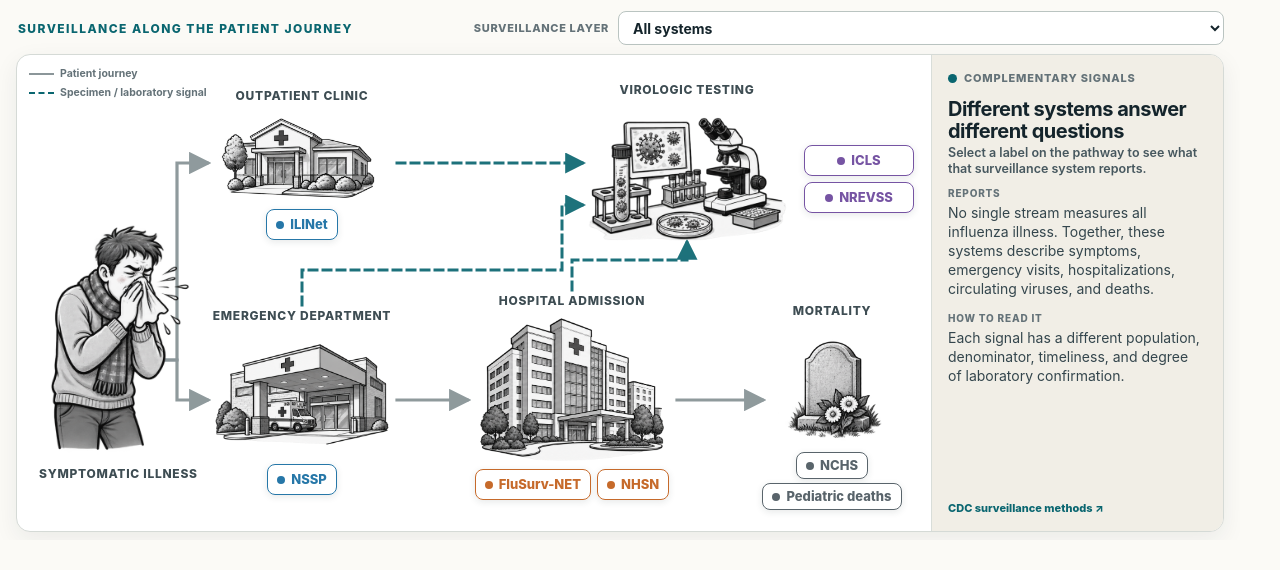
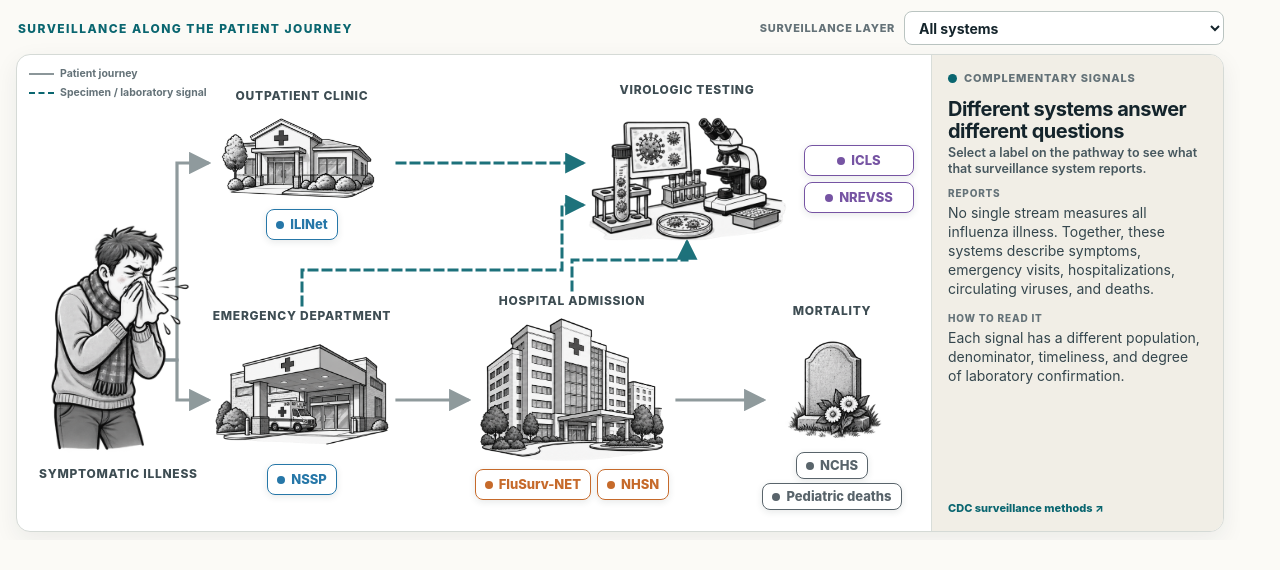
Before and after one commit to ausmeyer/ut-grand-rounds-visuals, a plain HTML site: page docs/slide-04.html in a window 1280 px wide. Drawn offline with Linux system fonts and the light colour scheme.

Commit message:
Reduce slide 4 filter width

```diff
--- a/docs/slide-04.html
+++ b/docs/slide-04.html
@@ -74,7 +74,7 @@
     }
 
     select {
-      width: 606px;
+      width: 320px;
       height: 34px;
       border: 1px solid #bac4c1;
       border-radius: 8px;
```
Also changed, not shown: src/slide-04.template.html (+1 -1 lines).
